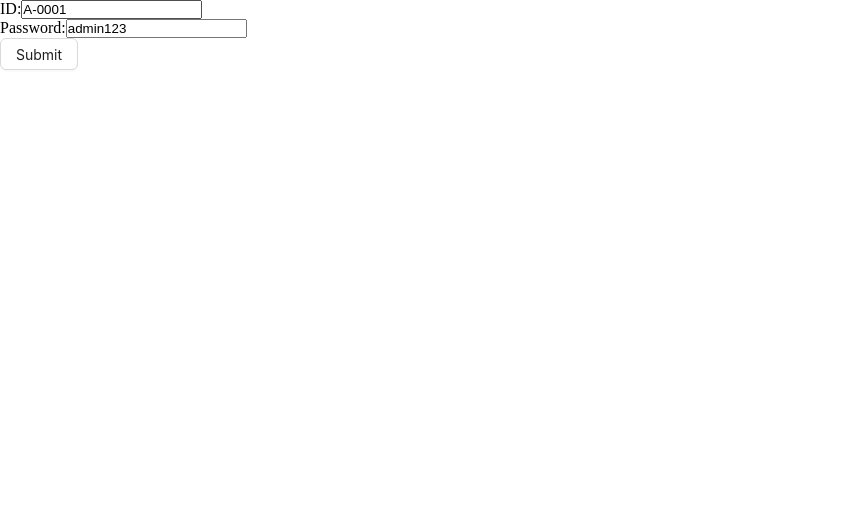
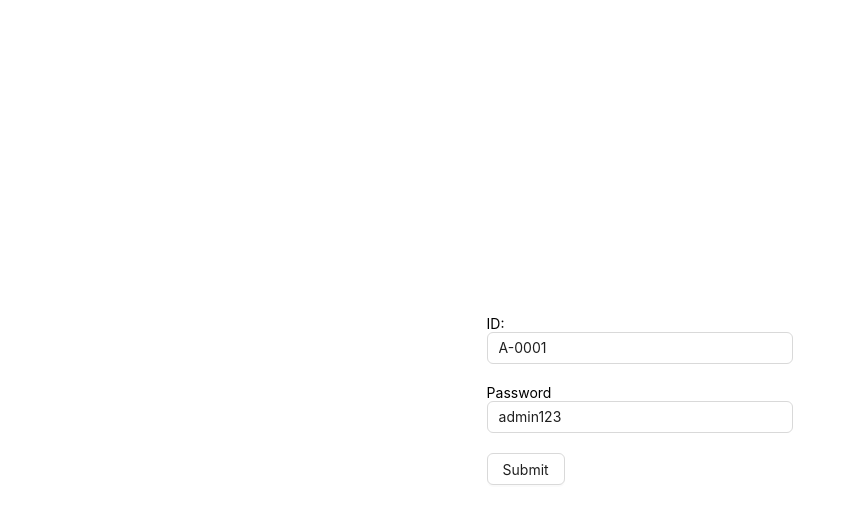
Before and after one commit to nabiursiddique/university-management-system, a React (Vite) app in the folder Frontend/: page /login in a window 1280 px wide. Shown: the top 524 px of the page, without its empty margins (0-856 px from the left). Built offline with nearby package versions, Linux system fonts and the light colour scheme.

Commit message:
login form is implemented

```diff
--- /dev/null
+++ b/Frontend/src/components/form/UMForm.tsx
@@ -0,0 +1,34 @@
+import { ReactNode } from "react";
+import {
+  FieldValues,
+  FormProvider,
+  SubmitHandler,
+  useForm,
+} from "react-hook-form";
+
+type TFormConfig = {
+  defaultValues?: Record<string, any>;
+};
+
+type TFormProps = {
+  onSubmit: SubmitHandler<FieldValues>;
+  children: ReactNode;
+} & TFormConfig;
+
+const UMForm = ({ onSubmit, children, defaultValues }: TFormProps) => {
+  const formConfig: TFormConfig = {};
+
+  if (defaultValues) {
+    formConfig["defaultValues"] = defaultValues;
+  }
+
+  const methods = useForm(formConfig);
+
+  return (
+    <FormProvider {...methods}>
+      <form onSubmit={methods.handleSubmit(onSubmit)}>{children}</form>
+    </FormProvider>
+  );
+};
+
+export default UMForm;
--- /dev/null
+++ b/Frontend/src/components/form/UMInput.tsx
@@ -0,0 +1,22 @@
+import { Input } from "antd";
+import { Controller } from "react-hook-form";
+
+type TInputProps = {
+  type: string;
+  name: string;
+  label?: string;
+};
+
+const UMInput = ({ type, name, label }: TInputProps) => {
+  return (
+    <div style={{ marginBottom: "20px" }}>
+      {label ? label : null}
+      <Controller
+        name={name}
+        render={({ field }) => <Input {...field} type={type} id={name} />}
+      />
+    </div>
+  );
+};
+
+export default UMInput;
--- a/Frontend/src/pages/Login.tsx
+++ b/Frontend/src/pages/Login.tsx
@@ -1,28 +1,35 @@
-import { Button } from "antd";
-import { FieldValues, useForm } from "react-hook-form";
+import { Button, Row } from "antd";
+import { FieldValues } from "react-hook-form";
 import { useAppDispatch } from "../redux/hooks";
 import { setUser, TUser } from "../redux/features/auth/authSlice";
 import { verifyToken } from "../utils/verifyToken";
 import { useNavigate } from "react-router-dom";
 import { toast } from "sonner";
 import authApi from "../redux/features/auth/authApi";
+import UMForm from "../components/form/UMForm";
+import UMInput from "../components/form/UMInput";
 
 const Login = () => {
   const navigate = useNavigate();
   const dispatch = useAppDispatch();
 
-  const { register, handleSubmit } = useForm({
-    defaultValues: {
-      userId: "A-0001",
-      password: "admin123",
-    },
-  });
+  // const { register, handleSubmit } = useForm({
+  //   defaultValues: {
+  //     userId: "A-0001",
+  //     password: "admin123",
+  //   },
+  // });
+
+  const defaultValues = {
+    userId: "A-0001",
+    password: "admin123",
+  };
 
   const [login] = authApi.useLoginMutation();
 
   const onSubmit = async (data: FieldValues) => {
+    console.log(data);
     const toastId = toast.loading("Logging In");
-
     try {
       const userInfo = {
         id: data.userId,
@@ -39,17 +46,13 @@
   };
 
   return (
-    <form onSubmit={handleSubmit(onSubmit)}>
-      <div>
-        <label htmlFor="id">ID:</label>
-        <input type="text" id="id" {...register("userId")} />
-      </div>
-      <div>
-        <label htmlFor="password">Password:</label>
-        <input type="text" id="password" {...register("password")} />
-      </div>
-      <Button htmlType="submit">Submit</Button>
-    </form>
+    <Row justify="center" align="middle" style={{ height: "100vh" }}>
+      <UMForm onSubmit={onSubmit} defaultValues={defaultValues}>
+        <UMInput type="text" name="userId" label="ID:" />
+        <UMInput type="text" name="password" label="Password" />
+        <Button htmlType="submit">Submit</Button>
+      </UMForm>
+    </Row>
   );
 };
 
--- a/Frontend/src/redux/api/baseApi.ts
+++ b/Frontend/src/redux/api/baseApi.ts
@@ -1,4 +1,11 @@
-import { createApi, fetchBaseQuery } from "@reduxjs/toolkit/query/react";
+import {
+  BaseQueryApi,
+  BaseQueryFn,
+  createApi,
+  DefinitionType,
+  FetchArgs,
+  fetchBaseQuery,
+} from "@reduxjs/toolkit/query/react";
 import { RootState } from "../store";
 import { logout, setUser } from "../features/auth/authSlice";
 
@@ -16,7 +23,11 @@
   },
 });
 
-const baseQueryWithRefreshToken = async (args, api, extraOptions) => {
+const baseQueryWithRefreshToken: BaseQueryFn<
+  FetchArgs,
+  BaseQueryApi,
+  DefinitionType
+> = async (args, api, extraOptions): Promise<any> => {
   let result = await baseQuery(args, api, extraOptions);
 
   if (result?.error?.status === 401) {
```
Also changed, not shown: Frontend/.eslintrc.cjs.
